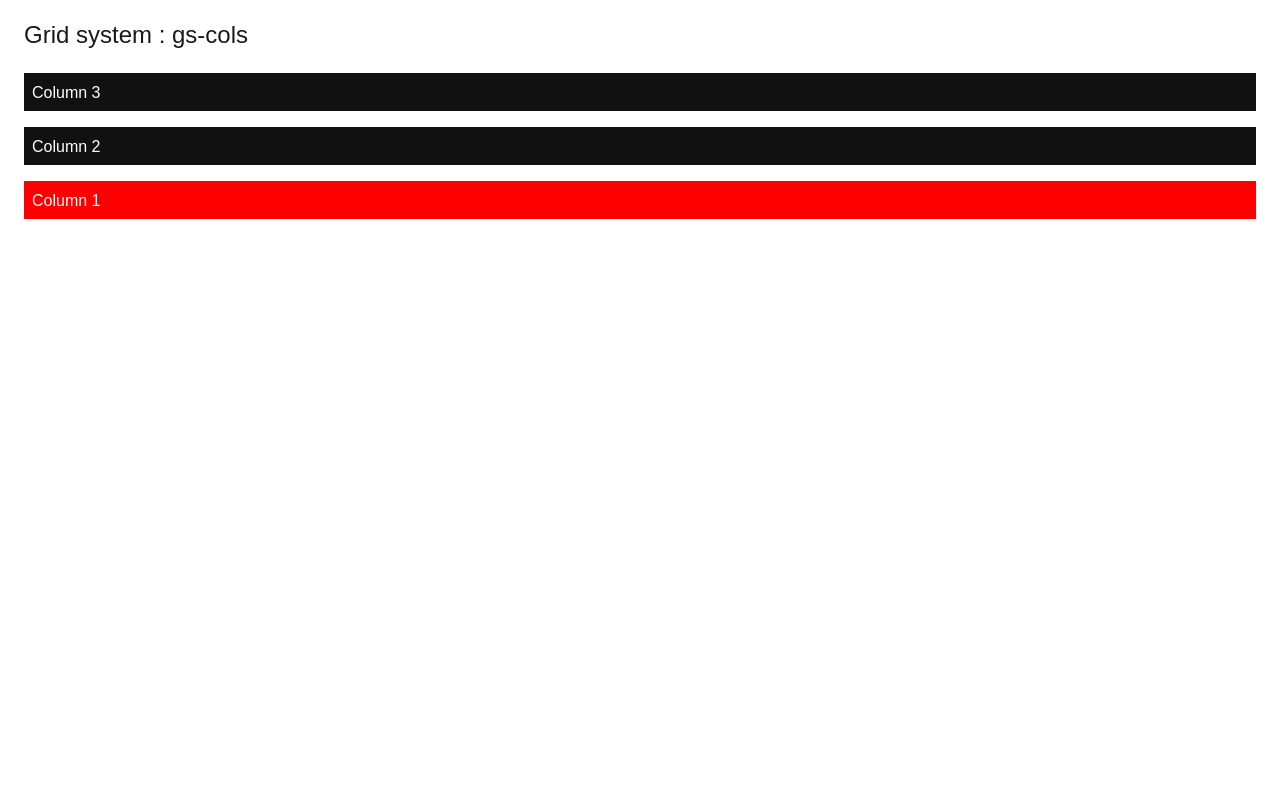
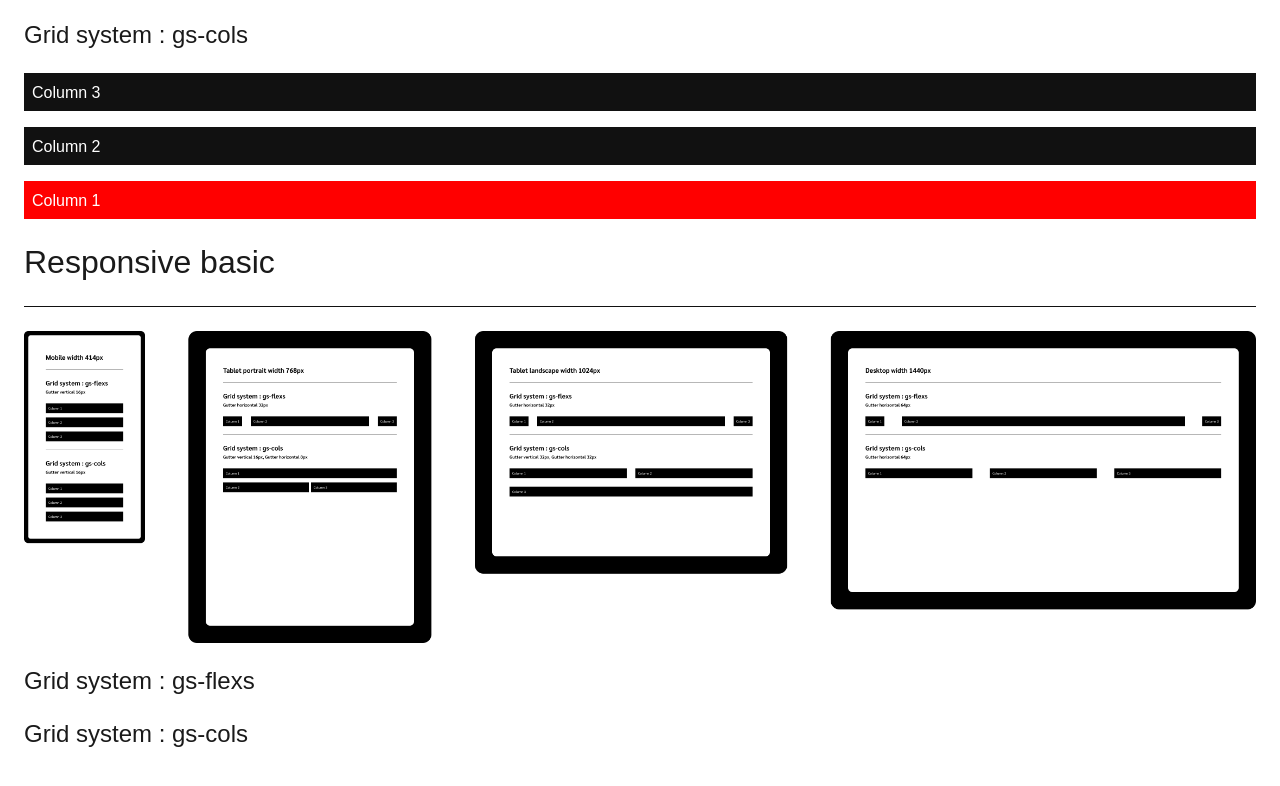
Before and after one commit to Nattarat/grid, a plain HTML site: page example.html in a window 1280 px wide. Shown: the part 750-1536 px from the top of the page. Before the commit the page ends 993 px from the top, so only its background shows below. Drawn offline with nearby package versions, Linux system fonts and the light colour scheme; a web font is replaced by a local one.

Commit message:
Edit example (in progress)

```diff
--- a/example.html
+++ b/example.html
@@ -180,7 +180,7 @@
       <div class="example-section is-content">
         <h4>Grid system : gs-cols</h4>
       </div>
-      <div class="example-section">
+      <div class="example-section is-content">
         <!-- Step mobile to desktop -->
         <!-- ================================================== -->
         <!-- Step: 1 <= 414px to 767px -->
@@ -231,6 +231,103 @@
             <div class="example-box">Column 3</div>
           </div>
         </div> -->
+
+        <!-- Step desktop to mobile -->
+        <!-- ================================================== -->
+        <!-- Step: 1 >= 1440px -->
+        <!-- <div class="gs is-cols is-gx64">
+          <div class="gs-col is-4">
+            <div class="example-box is-highlight">Column 1</div>
+          </div>
+          <div class="gs-col is-4">
+            <div class="example-box">Column 2</div>
+          </div>
+          <div class="gs-col is-4">
+            <div class="example-box">Column 3</div>
+          </div>
+        </div> -->
+        <!-- Step: 2 >= 1024px -->
+        <!-- <div class="gs is-cols is-gx64 is-b1024-gx32 is-b1440-gx64 is-b1024-gy32">
+          <div class="gs-col is-4 is-b1024-6 is-b1440-4 is-b1024-o2 is-b1440-o1">
+            <div class="example-box is-highlight">Column 1</div>
+          </div>
+          <div class="gs-col is-4 is-b1024-6 is-b1440-4 is-b1024-o1 is-b1440-o2">
+            <div class="example-box">Column 2</div>
+          </div>
+          <div class="gs-col is-4 is-b1024-12 is-b1440-4 is-b1024-o3 is-b1440-o3">
+            <div class="example-box">Column 3</div>
+          </div>
+        </div> -->
+        <!-- Step: 3 >= 768px -->
+        <!-- <div class="gs is-cols is-gx64 is-b768-gx8 is-b1024-gx32 is-b1440-gx64 is-b768-gy16 is-b1024-gy32">
+          <div class="gs-col is-4 is-b768-12 is-b1024-6 is-b1440-4 is-b768-o1 is-b1024-o2 is-b1440-o1">
+            <div class="example-box is-highlight">Column 1</div>
+          </div>
+          <div class="gs-col is-4 is-b768-6 is-b1024-6 is-b1440-4 is-b768-o2 is-b1024-o1 is-b1440-o2">
+            <div class="example-box">Column 2</div>
+          </div>
+          <div class="gs-col is-4 is-b768-6 is-b1024-12 is-b1440-4 is-b768-o3 is-b1024-o3 is-b1440-o3">
+            <div class="example-box">Column 3</div>
+          </div>
+        </div> -->
+        <!-- Step: 4 >= 414px -->
+        <!-- <div class="gs is-cols is-gy16 is-b768-gx8 is-b1024-gx32 is-b1440-gx64 is-b768-gy16 is-b1024-gy32">
+          <div class="gs-col is-12 is-b768-12 is-b1024-6 is-b1440-4 is-b768-o1 is-b1024-o2 is-b1440-o1">
+            <div class="example-box is-highlight">Column 1</div>
+          </div>
+          <div class="gs-col is-12 is-b768-6 is-b1024-6 is-b1440-4 is-b768-o2 is-b1024-o1 is-b1440-o2">
+            <div class="example-box">Column 2</div>
+          </div>
+          <div class="gs-col is-12 is-b768-6 is-b1024-12 is-b1440-4 is-b768-o3 is-b1024-o3 is-b1440-o3">
+            <div class="example-box">Column 3</div>
+          </div>
+        </div> -->
+      </div>
+      <!-- Responsive -->
+      <div class="example-section is-content">
+        <h2>Responsive basic</h2>
+      </div>
+      <div class="example-partition is-subheading"></div>
+      <div class="example-section is-content">
+        <a class="example-link is-wrapper" href="static/images/contents/example-responsive.png" target="_blank">
+          <img src="static/images/contents/example-responsive.png" alt="Example responsive" />
+        </a>
+      </div>
+      <div class="example-section is-content">
+        <h4>Grid system : gs-flexs</h4>
+      </div>
+      <div class="example-section is-content">
+        <!-- Step mobile to desktop -->
+        <!-- ================================================== -->
+        <!-- Step: 1 <= 414px to 767px -->
+        <!-- Step: 2 >= 768px -->
+        <!-- Step: 3 >= 1024px -->
+        <!-- Step: 4 >= 1440px -->
+
+        <!-- Step desktop to mobile -->
+        <!-- ================================================== -->
+        <!-- Step: 1 >= 1440px -->
+        <!-- Step: 2 >= 1024px -->
+        <!-- Step: 3 >= 768px -->
+        <!-- Step: 4 >= 414px -->
+      </div>
+      <div class="example-section is-content">
+        <h4>Grid system : gs-cols</h4>
+      </div>
+      <div class="example-section">
+        <!-- Step mobile to desktop -->
+        <!-- ================================================== -->
+        <!-- Step: 1 <= 414px to 767px -->
+        <!-- Step: 2 >= 768px -->
+        <!-- Step: 3 >= 1024px -->
+        <!-- Step: 4 >= 1440px -->
+
+        <!-- Step desktop to mobile -->
+        <!-- ================================================== -->
+        <!-- Step: 1 >= 1440px -->
+        <!-- Step: 2 >= 1024px -->
+        <!-- Step: 3 >= 768px -->
+        <!-- Step: 4 >= 414px -->
       </div>
     </div>
   </div>
```
